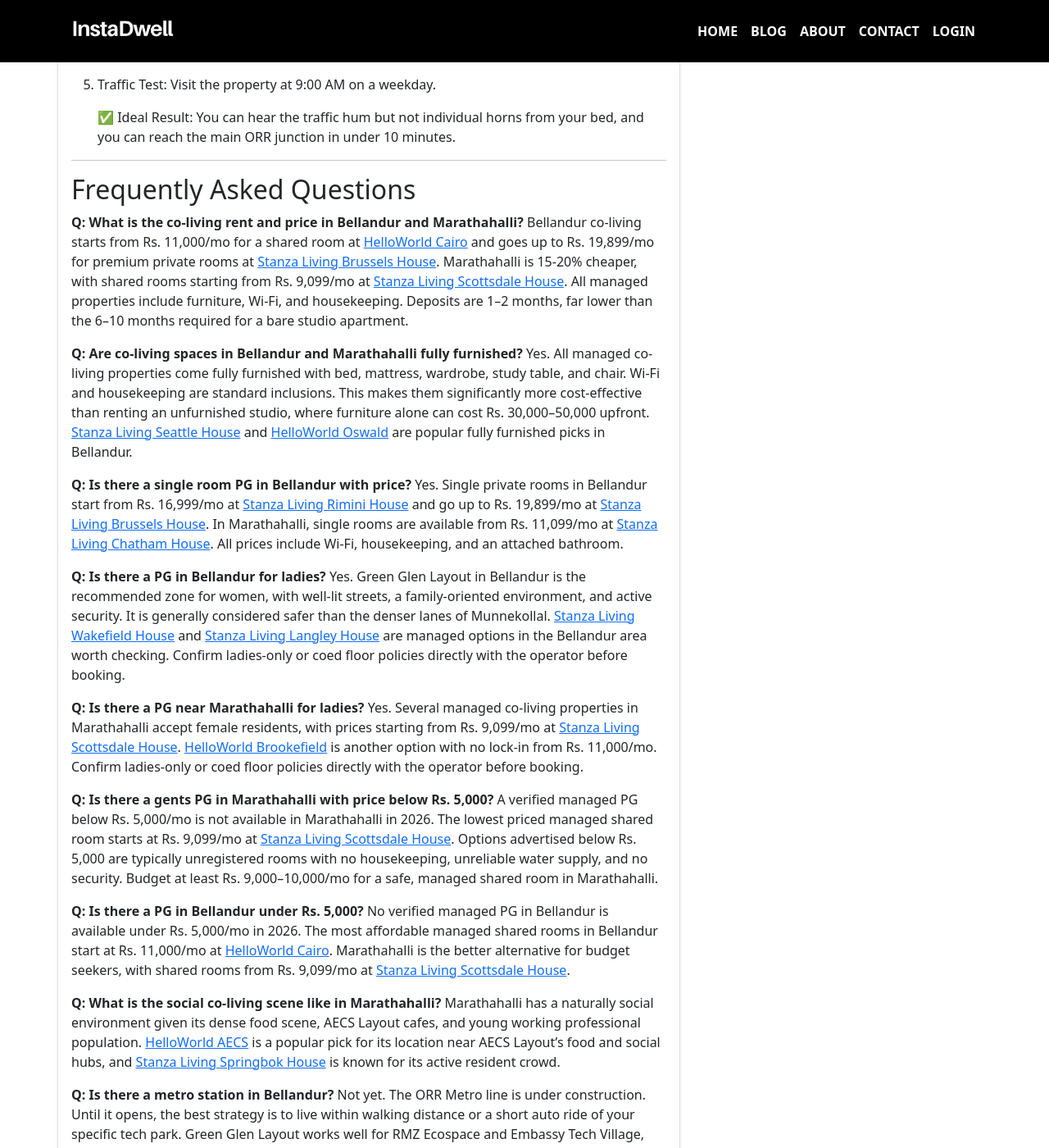
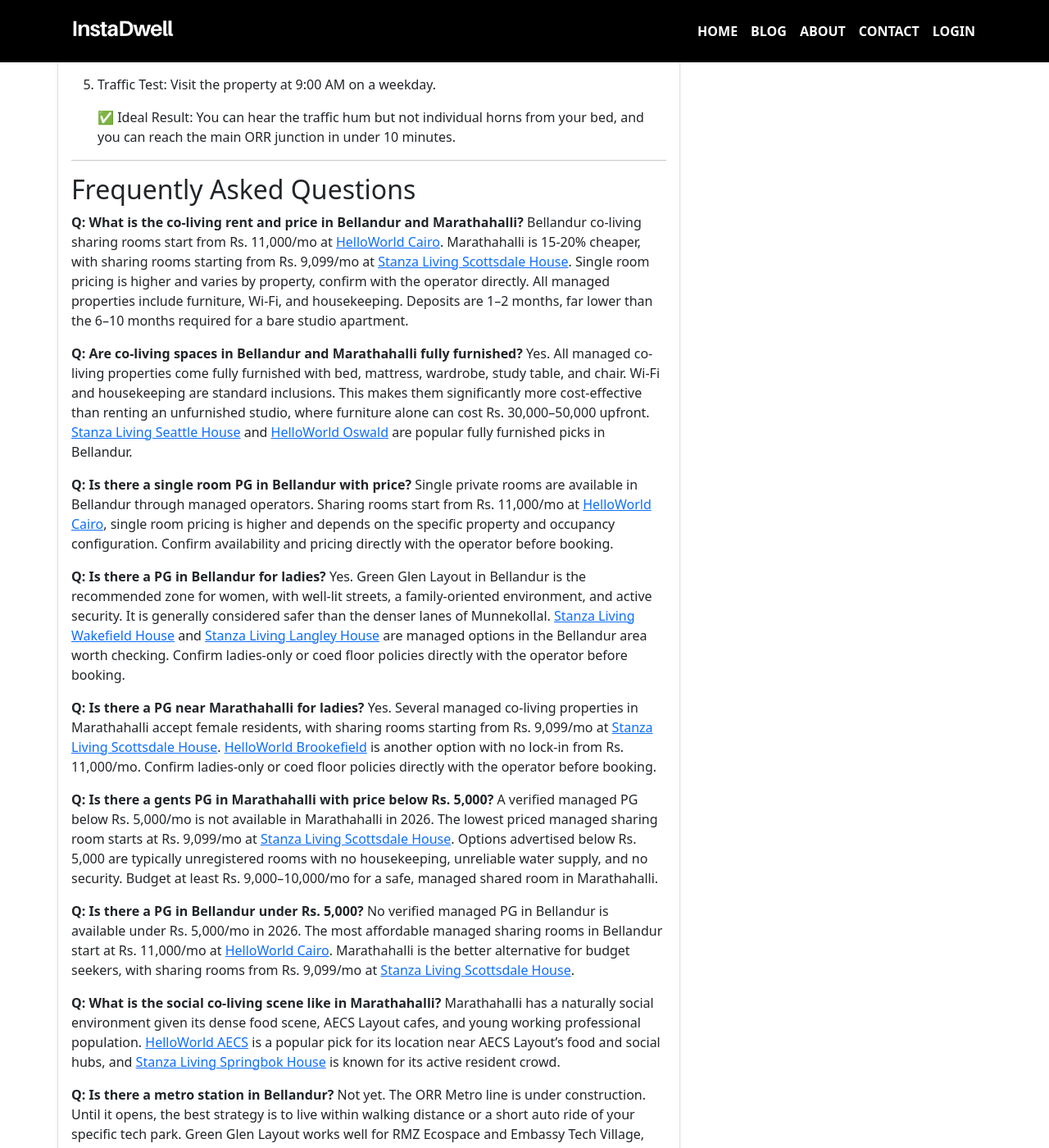
Before and after one commit to instadw/instadwell-blog, a Jekyll site: the page built from _posts/2026-2-04-top-10-co-living-spaces-in-bellandur-and-marathahalli-and-the-techies-guide-to-orr-2026.md, in a window 1280 px wide and 1400 px high, scrolled down 5781 px. Shown: the whole window at 82% size. Built offline with Jekyll 4.4.1, drawn with Linux system fonts in a browser that asks for light colours.

Commit message:
Update 2026-2-04-top-10-co-living-spaces-in-bellandur-and-marathahalli-and-the-techies-guide-to-orr-2026.md

```diff
--- a/_posts/2026-2-04-top-10-co-living-spaces-in-bellandur-and-marathahalli-and-the-techies-guide-to-orr-2026.md
+++ b/_posts/2026-2-04-top-10-co-living-spaces-in-bellandur-and-marathahalli-and-the-techies-guide-to-orr-2026.md
@@ -12,19 +12,19 @@
 date: 2026-2-04T09:14:00.000+05:30
 faq:
   - question: "What is the co-living rent and price in Bellandur and Marathahalli?"
-    answer: "Bellandur co-living starts from Rs. 11,000/mo for a shared room and goes up to Rs. 19,899/mo for premium private rooms. Marathahalli is 15-20% cheaper, with shared rooms starting from Rs. 9,099/mo. All managed properties include furniture, Wi-Fi, and housekeeping. Deposits are 1–2 months, far lower than the 6–10 months required for a bare studio apartment."
+    answer: "Bellandur co-living sharing rooms start from Rs. 11,000/mo. Marathahalli is 15-20% cheaper, with sharing rooms starting from Rs. 9,099/mo. Single room pricing is higher and varies by property, confirm with the operator directly. All managed properties include furniture, Wi-Fi, and housekeeping. Deposits are 1–2 months, far lower than the 6–10 months required for a bare studio apartment."
   - question: "Are co-living spaces in Bellandur and Marathahalli fully furnished?"
     answer: "Yes. All managed co-living properties come fully furnished with bed, mattress, wardrobe, study table, and chair. Wi-Fi and housekeeping are standard inclusions. This makes them significantly more cost-effective than renting an unfurnished studio, where furniture alone can cost Rs. 30,000–50,000 upfront."
   - question: "Is there a single room PG in Bellandur with price?"
-    answer: "Yes. Single private rooms in Bellandur start from Rs. 16,999/mo and go up to Rs. 19,899/mo for premium options. In Marathahalli, single rooms are available from Rs. 11,099/mo. All prices include Wi-Fi, housekeeping, and an attached bathroom."
+    answer: "Single private rooms are available in Bellandur through managed operators. Sharing rooms start from Rs. 11,000/mo, single room pricing is higher and depends on the specific property and occupancy configuration. Confirm availability and pricing directly with the operator before booking."
   - question: "Is there a PG in Bellandur for ladies?"
-    answer: "Yes. Green Glen Layout in Bellandur is the recommended zone for women, with well-lit streets, a family-oriented environment, and active security. It is generally considered safer than the denser lanes of Munnekollal. Look for managed properties in Green Glen that clearly specify ladies-only or coed floors before booking."
+    answer: "Yes. Green Glen Layout in Bellandur is the recommended zone for women, with well-lit streets, a family-oriented environment, and active security. It is generally considered safer than the denser lanes of Munnekollal. Confirm ladies-only or coed floor policies directly with the operator before booking, as policies vary by building."
   - question: "Is there a PG near Marathahalli for ladies?"
-    answer: "Yes. Several managed co-living properties in Marathahalli accept female residents, with prices starting from Rs. 9,099/mo for shared rooms. Confirm ladies-only or coed floor policies directly with the operator before booking, as policies vary by building."
+    answer: "Yes. Several managed co-living properties in Marathahalli accept female residents, with sharing rooms starting from Rs. 9,099/mo. Confirm ladies-only or coed floor policies directly with the operator before booking, as policies vary by building."
   - question: "Is there a gents PG in Marathahalli with price below Rs. 5,000?"
-    answer: "A verified managed PG below Rs. 5,000/mo is not available in Marathahalli in 2026. The lowest priced managed shared room starts at Rs. 9,099/mo. Options advertised below Rs. 5,000 are typically unregistered rooms with no housekeeping, unreliable water supply, and no security. Budget at least Rs. 9,000–10,000/mo for a safe, managed shared room in Marathahalli."
+    answer: "A verified managed PG below Rs. 5,000/mo is not available in Marathahalli in 2026. The lowest priced managed sharing room starts at Rs. 9,099/mo. Options advertised below Rs. 5,000 are typically unregistered rooms with no housekeeping, unreliable water supply, and no security. Budget at least Rs. 9,000–10,000/mo for a safe, managed shared room in Marathahalli."
   - question: "Is there a PG in Bellandur under Rs. 5,000?"
-    answer: "No verified managed PG in Bellandur is available under Rs. 5,000/mo in 2026. The most affordable managed shared rooms in Bellandur start at Rs. 11,000/mo. Marathahalli is the better alternative for budget seekers, with shared rooms from Rs. 9,099/mo at managed properties."
+    answer: "No verified managed PG in Bellandur is available under Rs. 5,000/mo in 2026. The most affordable managed sharing rooms in Bellandur start at Rs. 11,000/mo. Marathahalli is the better alternative for budget seekers, with sharing rooms from Rs. 9,099/mo at managed properties."
   - question: "What is the social co-living scene like in Marathahalli?"
     answer: "Marathahalli has a naturally social environment given its dense food scene, AECS Layout cafes, and young working professional population. Managed co-living properties in the area organise periodic community events. HelloWorld AECS is a popular pick for its location near AECS Layout's food and social hubs."
   - question: "Is there a metro station in Bellandur?"
@@ -235,25 +235,25 @@
 ## Frequently Asked Questions
 
 **Q: What is the co-living rent and price in Bellandur and Marathahalli?**
-Bellandur co-living starts from Rs. 11,000/mo for a shared room at [HelloWorld Cairo](https://instadwell.com/properties/3182-helloworld-cairo) and goes up to Rs. 19,899/mo for premium private rooms at [Stanza Living Brussels House](https://instadwell.com/properties/2549-brussels-house). Marathahalli is 15-20% cheaper, with shared rooms starting from Rs. 9,099/mo at [Stanza Living Scottsdale House](https://instadwell.com/properties/2599-scottsdale-house). All managed properties include furniture, Wi-Fi, and housekeeping. Deposits are 1–2 months, far lower than the 6–10 months required for a bare studio apartment.
+Bellandur co-living sharing rooms start from Rs. 11,000/mo at [HelloWorld Cairo](https://instadwell.com/properties/3182-helloworld-cairo). Marathahalli is 15-20% cheaper, with sharing rooms starting from Rs. 9,099/mo at [Stanza Living Scottsdale House](https://instadwell.com/properties/2599-scottsdale-house). Single room pricing is higher and varies by property, confirm with the operator directly. All managed properties include furniture, Wi-Fi, and housekeeping. Deposits are 1–2 months, far lower than the 6–10 months required for a bare studio apartment.
 
 **Q: Are co-living spaces in Bellandur and Marathahalli fully furnished?**
 Yes. All managed co-living properties come fully furnished with bed, mattress, wardrobe, study table, and chair. Wi-Fi and housekeeping are standard inclusions. This makes them significantly more cost-effective than renting an unfurnished studio, where furniture alone can cost Rs. 30,000–50,000 upfront. [Stanza Living Seattle House](https://instadwell.com/properties/2536-seattle-house) and [HelloWorld Oswald](https://instadwell.com/properties/3188-helloworld-oswald) are popular fully furnished picks in Bellandur.
 
 **Q: Is there a single room PG in Bellandur with price?**
-Yes. Single private rooms in Bellandur start from Rs. 16,999/mo at [Stanza Living Rimini House](https://instadwell.com/properties/2541-rimini-house) and go up to Rs. 19,899/mo at [Stanza Living Brussels House](https://instadwell.com/properties/2549-brussels-house). In Marathahalli, single rooms are available from Rs. 11,099/mo at [Stanza Living Chatham House](https://instadwell.com/properties/2593-chatham-house). All prices include Wi-Fi, housekeeping, and an attached bathroom.
+Single private rooms are available in Bellandur through managed operators. Sharing rooms start from Rs. 11,000/mo at [HelloWorld Cairo](https://instadwell.com/properties/3182-helloworld-cairo), single room pricing is higher and depends on the specific property and occupancy configuration. Confirm availability and pricing directly with the operator before booking.
 
 **Q: Is there a PG in Bellandur for ladies?**
 Yes. Green Glen Layout in Bellandur is the recommended zone for women, with well-lit streets, a family-oriented environment, and active security. It is generally considered safer than the denser lanes of Munnekollal. [Stanza Living Wakefield House](https://instadwell.com/properties/2650-wakefield-house) and [Stanza Living Langley House](https://instadwell.com/properties/2626-langley-house) are managed options in the Bellandur area worth checking. Confirm ladies-only or coed floor policies directly with the operator before booking.
 
 **Q: Is there a PG near Marathahalli for ladies?**
-Yes. Several managed co-living properties in Marathahalli accept female residents, with prices starting from Rs. 9,099/mo at [Stanza Living Scottsdale House](https://instadwell.com/properties/2599-scottsdale-house). [HelloWorld Brookefield](https://instadwell.com/properties/3181-helloworld-brookefield) is another option with no lock-in from Rs. 11,000/mo. Confirm ladies-only or coed floor policies directly with the operator before booking.
+Yes. Several managed co-living properties in Marathahalli accept female residents, with sharing rooms starting from Rs. 9,099/mo at [Stanza Living Scottsdale House](https://instadwell.com/properties/2599-scottsdale-house). [HelloWorld Brookefield](https://instadwell.com/properties/3181-helloworld-brookefield) is another option with no lock-in from Rs. 11,000/mo. Confirm ladies-only or coed floor policies directly with the operator before booking.
 
 **Q: Is there a gents PG in Marathahalli with price below Rs. 5,000?**
-A verified managed PG below Rs. 5,000/mo is not available in Marathahalli in 2026. The lowest priced managed shared room starts at Rs. 9,099/mo at [Stanza Living Scottsdale House](https://instadwell.com/properties/2599-scottsdale-house). Options advertised below Rs. 5,000 are typically unregistered rooms with no housekeeping, unreliable water supply, and no security. Budget at least Rs. 9,000–10,000/mo for a safe, managed shared room in Marathahalli.
+A verified managed PG below Rs. 5,000/mo is not available in Marathahalli in 2026. The lowest priced managed sharing room starts at Rs. 9,099/mo at [Stanza Living Scottsdale House](https://instadwell.com/properties/2599-scottsdale-house). Options advertised below Rs. 5,000 are typically unregistered rooms with no housekeeping, unreliable water supply, and no security. Budget at least Rs. 9,000–10,000/mo for a safe, managed shared room in Marathahalli.
 
 **Q: Is there a PG in Bellandur under Rs. 5,000?**
-No verified managed PG in Bellandur is available under Rs. 5,000/mo in 2026. The most affordable managed shared rooms in Bellandur start at Rs. 11,000/mo at [HelloWorld Cairo](https://instadwell.com/properties/3182-helloworld-cairo). Marathahalli is the better alternative for budget seekers, with shared rooms from Rs. 9,099/mo at [Stanza Living Scottsdale House](https://instadwell.com/properties/2599-scottsdale-house).
+No verified managed PG in Bellandur is available under Rs. 5,000/mo in 2026. The most affordable managed sharing rooms in Bellandur start at Rs. 11,000/mo at [HelloWorld Cairo](https://instadwell.com/properties/3182-helloworld-cairo). Marathahalli is the better alternative for budget seekers, with sharing rooms from Rs. 9,099/mo at [Stanza Living Scottsdale House](https://instadwell.com/properties/2599-scottsdale-house).
 
 **Q: What is the social co-living scene like in Marathahalli?**
 Marathahalli has a naturally social environment given its dense food scene, AECS Layout cafes, and young working professional population. [HelloWorld AECS](https://instadwell.com/properties/3201-helloworld-aecs) is a popular pick for its location near AECS Layout's food and social hubs, and [Stanza Living Springbok House](https://instadwell.com/properties/2552-springbok-house) is known for its active resident crowd.
```
